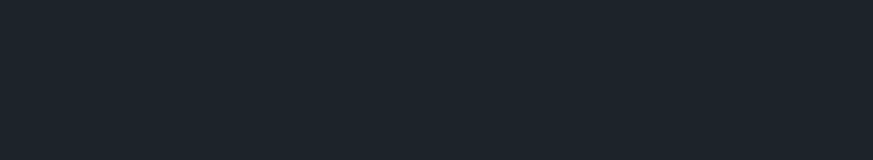
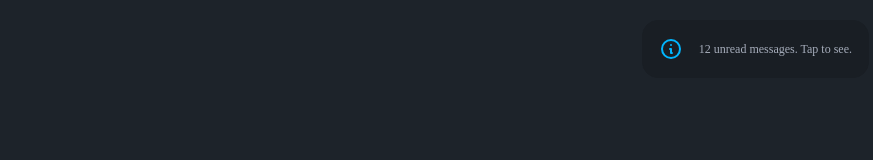
Before and after one commit to JesrielLayug/Bubble.io.portal, an Angular app: page / in a window 1280 px wide. Shown: the top 160 px of the page, without its empty margins (407-1280 px from the left). Built offline with nearby package versions, Linux system fonts and the light colour scheme.

Commit message:
add initial toast component.

```diff
--- a/package.json
+++ b/package.json
@@ -10,7 +10,7 @@
   },
   "private": true,
   "dependencies": {
-    "@angular/animations": "^17.2.0",
+    "@angular/animations": "^17.2.4",
     "@angular/common": "^17.2.0",
     "@angular/compiler": "^17.2.0",
     "@angular/core": "^17.2.0",
--- a/src/app/app.component.html
+++ b/src/app/app.component.html
@@ -12,6 +12,7 @@
 </main> -->
 <main class="h-screen">
   <section role="main" class="h-full py-6 px-4">
+    <app-toast></app-toast>
     <router-outlet></router-outlet>
   </section>
 </main>
--- a/src/app/app.config.ts
+++ b/src/app/app.config.ts
@@ -4,7 +4,20 @@
 import { routes } from './app.routes';
 import { HttpClientModule } from '@angular/common/http';
 import { FormsModule, ReactiveFormsModule } from '@angular/forms';
+import { CommonModule } from '@angular/common';
+import { BrowserModule } from '@angular/platform-browser';
+import { BrowserAnimationsModule, provideAnimations } from '@angular/platform-browser/animations';
 
 export const appConfig: ApplicationConfig = {
-  providers: [provideRouter(routes), provideHttpClient(), HttpClientModule, FormsModule, ReactiveFormsModule]
+  providers: [
+    BrowserModule,
+    BrowserAnimationsModule,
+    CommonModule,
+    provideRouter(routes),
+    provideHttpClient(),
+    provideAnimations(),
+    HttpClientModule,
+    FormsModule,
+    ReactiveFormsModule,
+  ]
 };
--- a/src/app/components/login/login.component.html
+++ b/src/app/components/login/login.component.html
@@ -78,6 +78,7 @@
           >
         </div>
         <button
+          p-ripple
           type="submit"
           class="w-full p-2.5 rounded-lg text-xs bg-purple-700 text-white border-purple-700"
         >
--- a/src/app/components/register/register.component.html
+++ b/src/app/components/register/register.component.html
@@ -92,7 +92,6 @@
         >
           Create an account
         </button>
-
       </form>
     </div>
   </div>
--- /dev/null
+++ b/src/app/components/toast/toast.component.html
@@ -0,0 +1,4 @@
+<div role="alert" class="alert flex w-fit absolute top-5 right-1">
+    <svg xmlns="http://www.w3.org/2000/svg" fill="none" viewBox="0 0 24 24" class="stroke-info shrink-0 w-6 h-6"><path stroke-linecap="round" stroke-linejoin="round" stroke-width="2" d="M13 16h-1v-4h-1m1-4h.01M21 12a9 9 0 11-18 0 9 9 0 0118 0z"></path></svg>
+    <span class="text-xs">12 unread messages. Tap to see.</span>
+</div>
```
Also changed, not shown: src/app/app.component.ts (+5 -2 lines), src/app/components/login/login.component.ts (+11 -3 lines), src/app/components/register/register.component.ts (+8 -1 lines), src/app/components/toast/toast.component.ts (added, +12 -0 lines), src/app/components/toast/toast.component.css (added), 1 other file (tests, documents, lock files or other folders).
